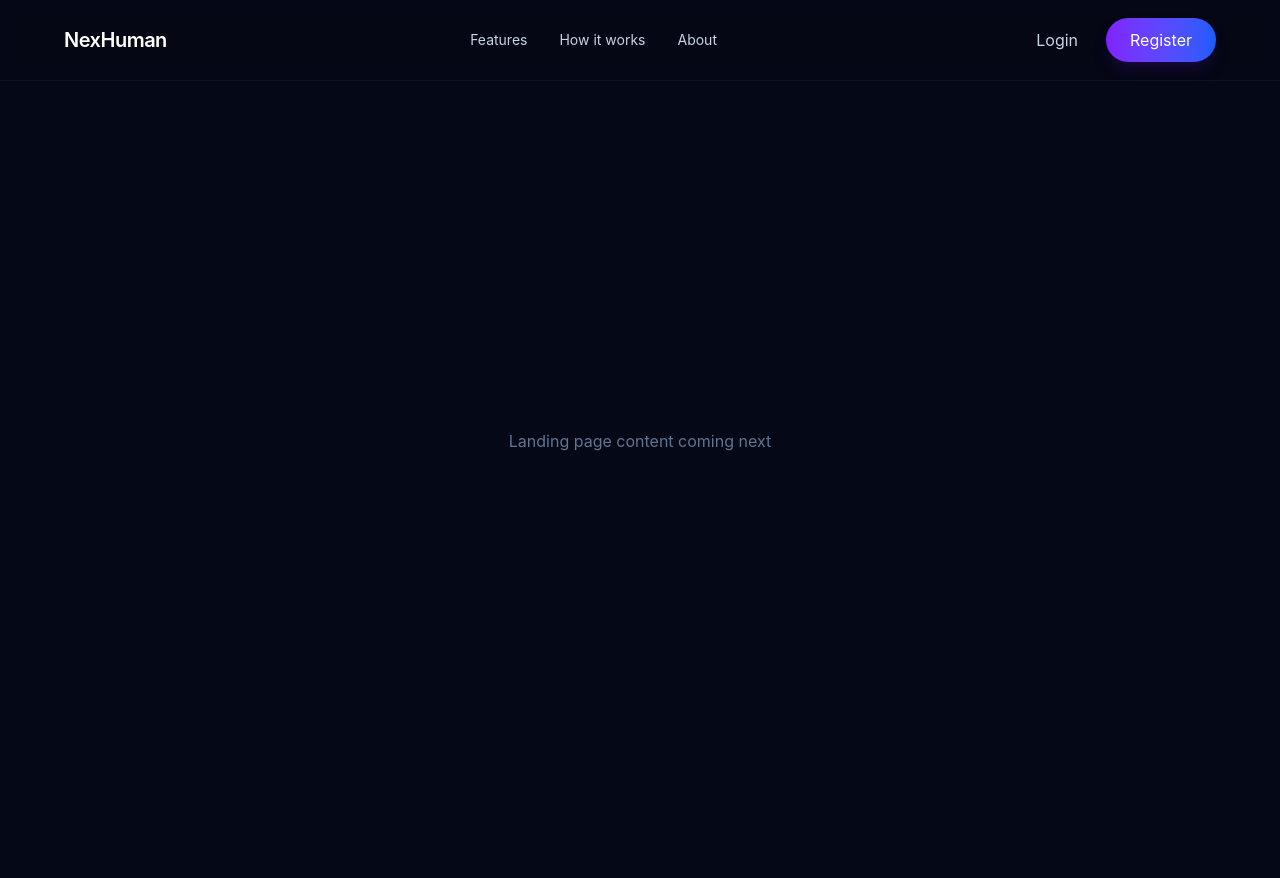
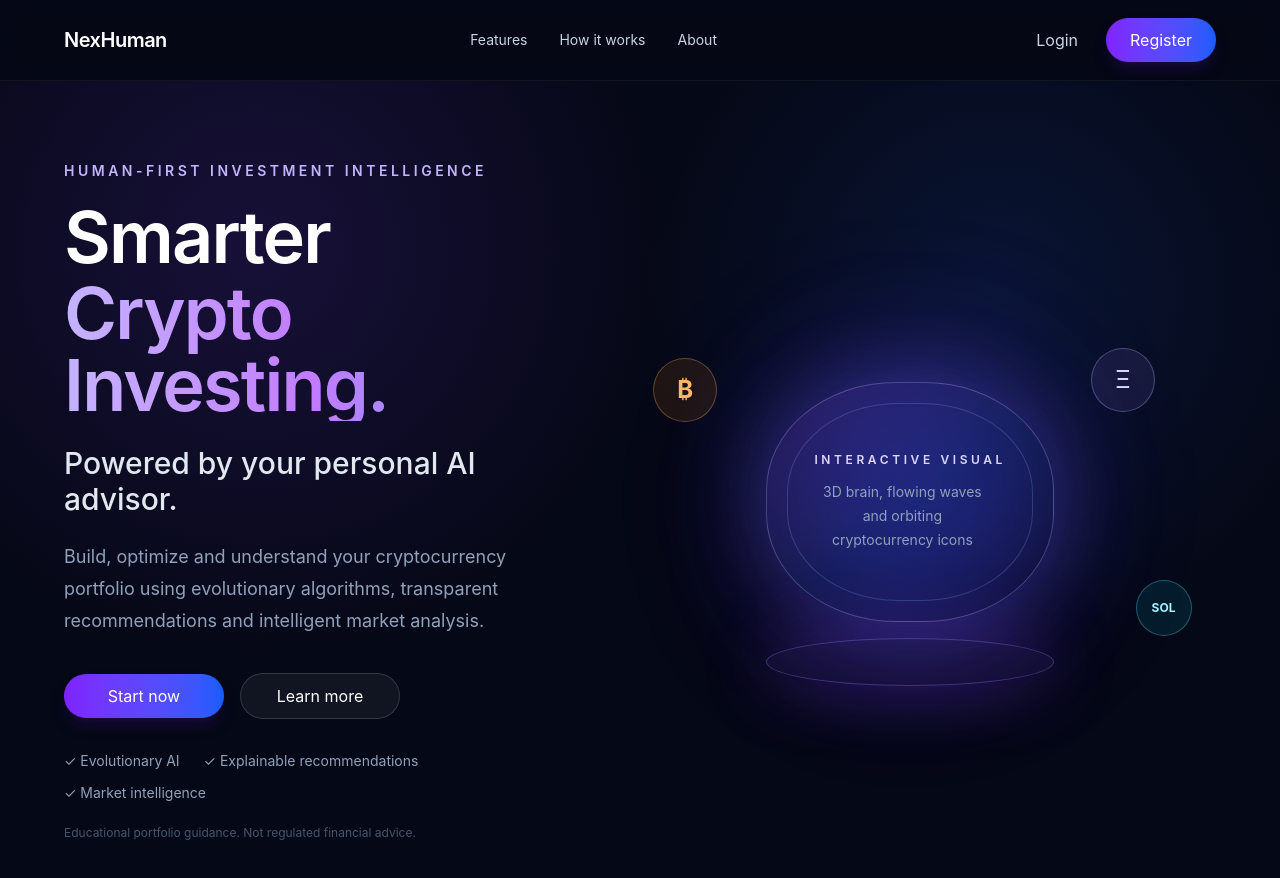
Before and after one commit to Digzee/NexHuman, a React app in the folder frontend/: page / in a window 1280 px wide. Shown: the top 878 px of the page. Before the commit the page ends 801 px from the top, so only its background shows below. Built offline with nearby package versions, Linux system fonts and the light colour scheme; the HTML template or start-up script is replaced by a standard one.

Commit message:
Add static landing page hero section

```diff
--- a/frontend/src/App.jsx
+++ b/frontend/src/App.jsx
@@ -1,15 +1,11 @@
+import Hero from "./components/hero/Hero";
 import Navbar from "./components/navigation/Navbar";
 
 function App() {
   return (
     <div className="min-h-screen bg-[#050816] text-slate-100">
       <Navbar />
-
-      <main className="flex min-h-[calc(100vh-5rem)] items-center justify-center">
-        <p className="text-slate-500">
-          Landing page content coming next
-        </p>
-      </main>
+      <Hero />
     </div>
   );
 }
--- /dev/null
+++ b/frontend/src/components/hero/Hero.jsx
@@ -0,0 +1,89 @@
+import Button from "../ui/Button";
+import Container from "../layout/Container";
+import HeroVisual from "./HeroVisual";
+
+function Hero() {
+  return (
+    <main className="relative overflow-hidden">
+      {/* Background lighting */}
+      <div
+        className="pointer-events-none absolute inset-0
+                   bg-[radial-gradient(circle_at_20%_20%,rgba(124,58,237,0.16),transparent_34%),radial-gradient(circle_at_78%_25%,rgba(37,99,235,0.14),transparent_30%)]"
+      />
+
+      <Container
+        className="relative grid min-h-[calc(100vh-5rem)] items-center
+                   gap-10 py-14 lg:grid-cols-[0.9fr_1.1fr] lg:py-20"
+      >
+        <section className="text-center lg:text-left">
+          <p
+            className="mb-5 text-sm font-semibold uppercase
+                       tracking-[0.25em] text-violet-300"
+          >
+            Human-first investment intelligence
+          </p>
+
+          <h1
+            className="text-5xl font-semibold tracking-tight text-white
+                       sm:text-6xl lg:text-7xl"
+          >
+            Smarter
+            <span
+              className="mt-1 block bg-gradient-to-r from-violet-300
+                         via-purple-400 to-blue-400 bg-clip-text
+                         text-transparent"
+            >
+              Crypto Investing.
+            </span>
+          </h1>
+
+          <h2
+            className="mt-6 text-2xl font-medium text-slate-200
+                       sm:text-3xl"
+          >
+            Powered by your personal AI advisor.
+          </h2>
+
+          <p
+            className="mx-auto mt-6 max-w-xl text-base leading-8
+                       text-slate-400 sm:text-lg lg:mx-0"
+          >
+            Build, optimize and understand your cryptocurrency portfolio using
+            evolutionary algorithms, transparent recommendations and
+            intelligent market analysis.
+          </p>
+
+          <div
+            className="mt-9 flex flex-col items-center justify-center gap-4
+                       sm:flex-row lg:justify-start"
+          >
+            <Button className="min-w-40">
+              Start now
+            </Button>
+
+            <Button variant="secondary" className="min-w-40">
+              Learn more
+            </Button>
+          </div>
+
+          <div
+            className="mt-8 flex flex-wrap justify-center gap-x-6 gap-y-3
+                       text-sm text-slate-400 lg:justify-start"
+          >
+            <span>✓ Evolutionary AI</span>
+            <span>✓ Explainable recommendations</span>
+            <span>✓ Market intelligence</span>
+          </div>
+
+          <p className="mt-5 text-xs leading-5 text-slate-600">
+            Educational portfolio guidance. Not regulated financial advice.
+          </p>
+        </section>
+
+        <HeroVisual />
+      </Container>
+    </main>
+  );
+}
+
+export default Hero;
--- /dev/null
+++ b/frontend/src/components/hero/HeroVisual.jsx
@@ -0,0 +1,72 @@
+function HeroVisual() {
+  return (
+    <div
+      className="relative mx-auto flex min-h-[360px] w-full max-w-2xl
+                 items-center justify-center lg:min-h-[480px]"
+      aria-label="Future interactive brain and cryptocurrency animation"
+    >
+      {/* Background glow */}
+      <div className="absolute h-80 w-80 rounded-full bg-violet-600/20 blur-3xl" />
+      <div className="absolute h-64 w-64 rounded-full bg-blue-600/20 blur-3xl" />
+
+      {/* Holographic platform */}
+      <div
+        className="absolute bottom-14 h-12 w-72 rounded-[100%]
+                   border border-violet-400/30 bg-violet-500/10
+                   shadow-[0_0_70px_rgba(124,58,237,0.4)]"
+      />
+
+      {/* Temporary brain placeholder */}
+      <div
+        className="relative flex h-60 w-72 items-center justify-center
+                   rounded-[45%] border border-violet-300/30
+                   bg-gradient-to-br from-violet-500/20
+                   via-blue-500/10 to-transparent
+                   shadow-[0_0_80px_rgba(99,102,241,0.28)]
+                   backdrop-blur-sm"
+      >
+        <div className="absolute inset-5 rounded-[45%] border border-blue-300/20" />
+
+        <div className="relative text-center">
+          <p className="text-xs font-semibold uppercase tracking-[0.3em] text-violet-200">
+            Interactive visual
+          </p>
+
+          <p className="mt-3 max-w-44 text-sm leading-6 text-slate-400">
+            3D brain, flowing waves and orbiting cryptocurrency icons
+          </p>
+        </div>
+      </div>
+
+      {/* Temporary crypto markers */}
+      <div
+        className="absolute left-[8%] top-[20%] flex h-16 w-16
+                   items-center justify-center rounded-full
+                   border border-orange-300/30 bg-orange-400/10
+                   text-2xl font-bold text-orange-300"
+      >
+        ₿
+      </div>
+
+      <div
+        className="absolute right-[10%] top-[18%] flex h-16 w-16
+                   items-center justify-center rounded-full
+                   border border-violet-300/30 bg-violet-400/10
+                   text-2xl text-violet-200"
+      >
+        Ξ
+      </div>
+
+      <div
+        className="absolute bottom-[22%] right-[4%] flex h-14 w-14
+                   items-center justify-center rounded-full
+                   border border-cyan-300/30 bg-cyan-400/10
+                   text-xs font-bold text-cyan-200"
+      >
+        SOL
+      </div>
+    </div>
+  );
+}
+
+export default HeroVisual;
```
Also changed, not shown: 1 other file (tests, documents, lock files or other folders).
